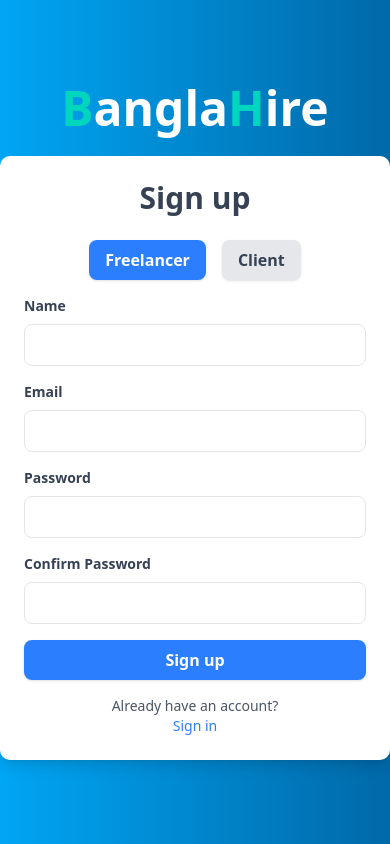
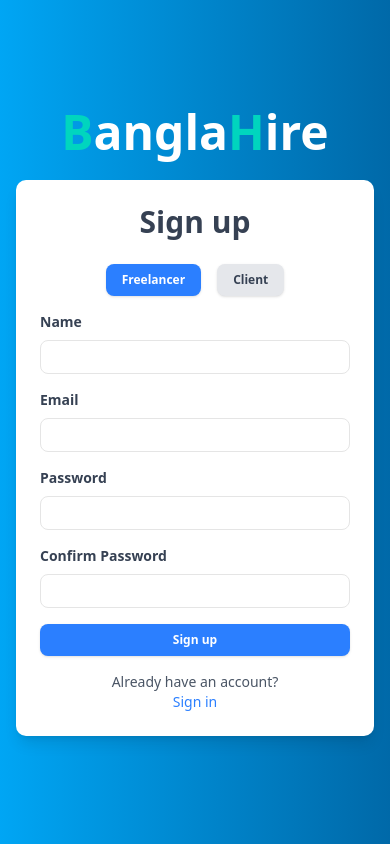
Before and after one commit to ibnesina/BanglaHire, a Next.js app in the folder frontend/: page /signup in a window 390 px wide. Built offline with nearby package versions, Linux system fonts and the light colour scheme.

Commit message:
signup page responsived

```diff
--- a/frontend/app/(auth)/signup/page.tsx
+++ b/frontend/app/(auth)/signup/page.tsx
@@ -43,7 +43,7 @@ export default function Signup() {
   return (
     <motion.div
       key="signup"
-      className="h-screen overflow-scroll flex flex-col items-center justify-center bg-gradient-to-r from-sky-500 to-sky-700"
+      className="min-h-screen overflow-auto flex flex-col items-center justify-center bg-gradient-to-r from-sky-500 to-sky-700 p-4 sm:p-6 md:p-8 text-xs sm:text-sm md:text-base lg:text-lg"
     >
       <div className="text-5xl font-bold text-white mb-6">
         <span className="text-teal-400">B</span>angla
```
